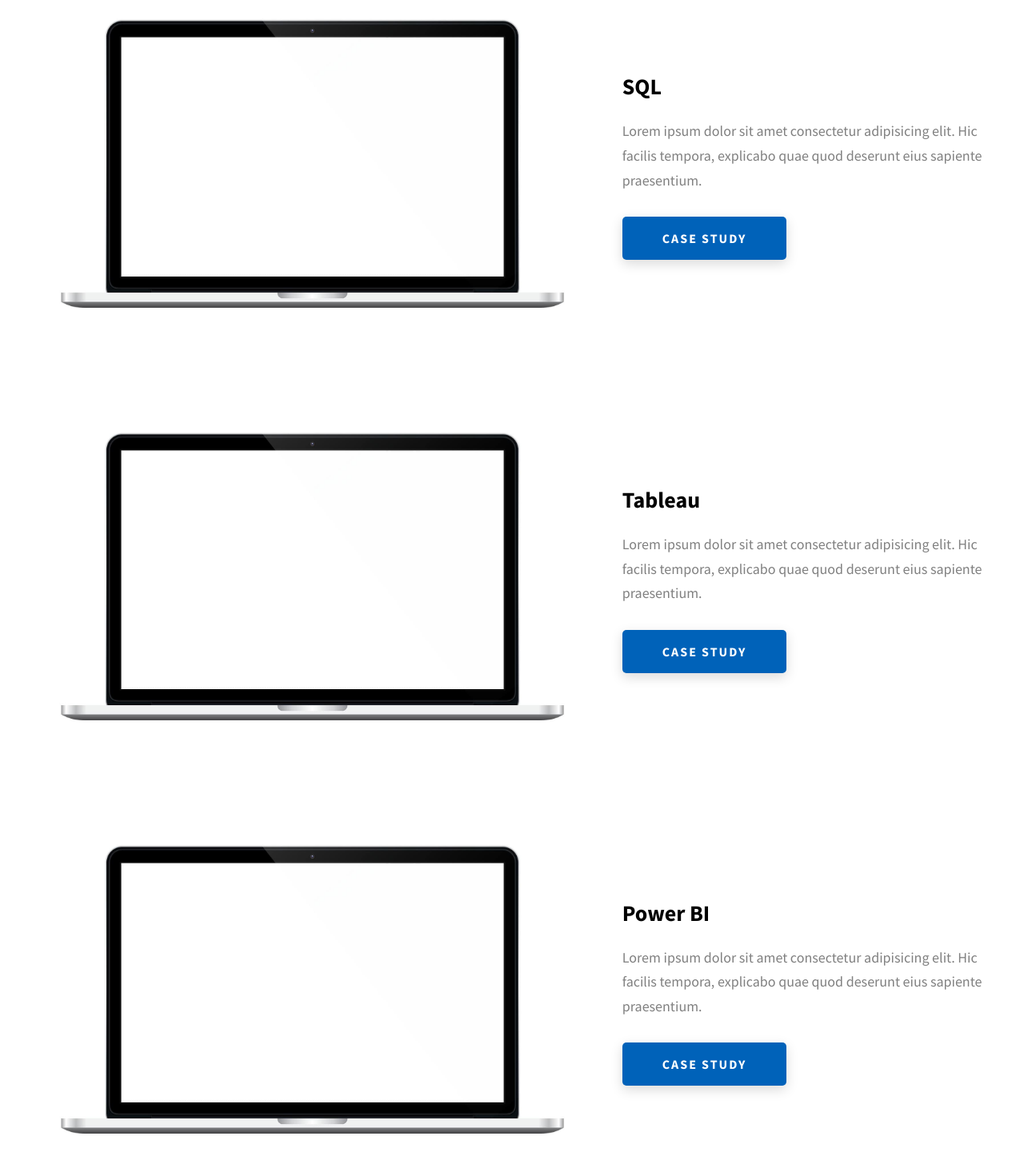
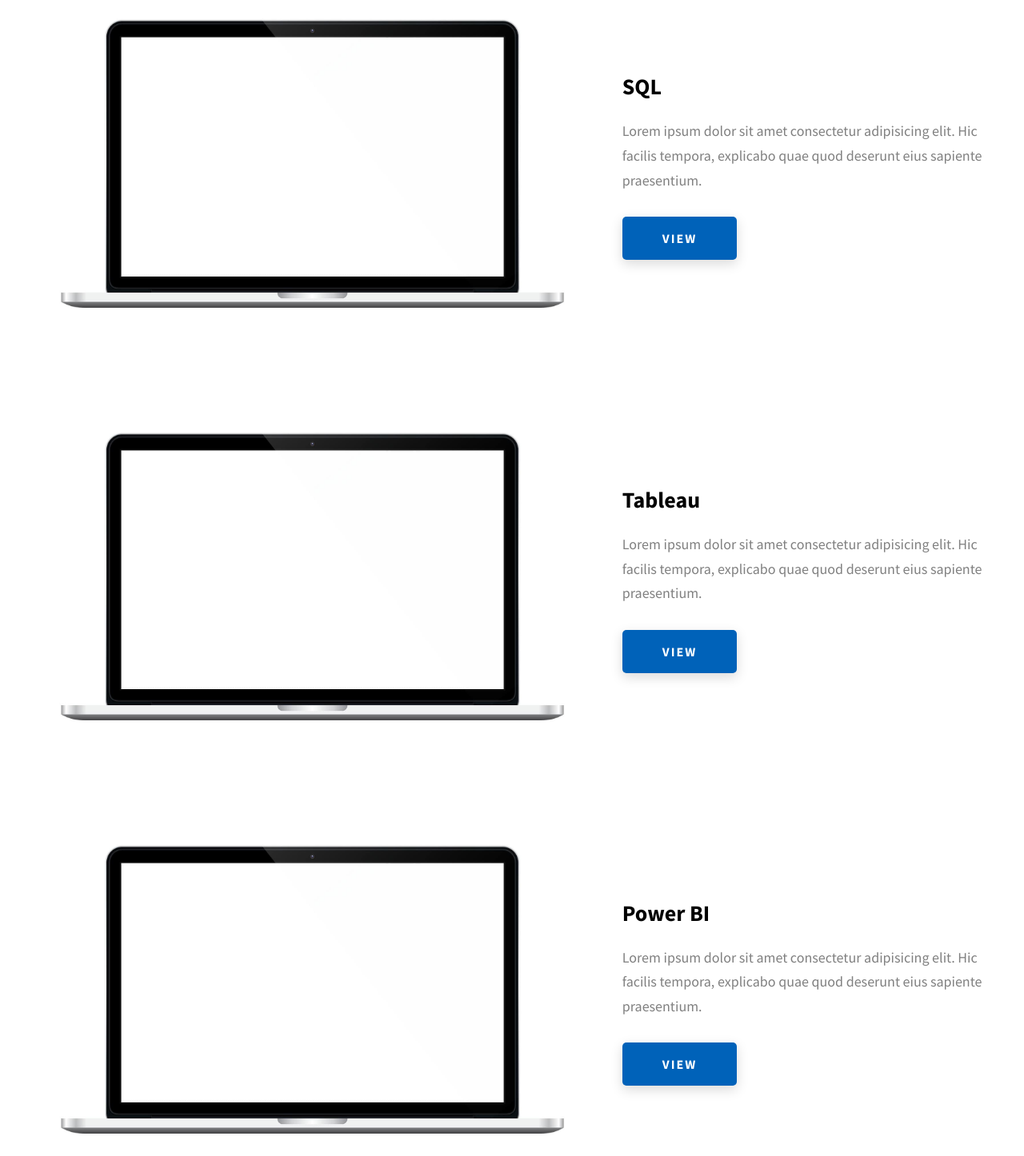
Before and after one commit to hafeezuddin/hafeezuddin.github.io, a website: page index.html in a window 1280 px wide. Shown: the part 1919-3365 px from the top of the page at 80% size. Drawn offline with Linux system fonts and the light colour scheme.

Commit message:
Update to projects section

```diff
--- a/index.html
+++ b/index.html
@@ -193,7 +193,7 @@
                 href="./project-1.html"
                 class="btn btn--med btn--theme dynamicBgClr"
                 target="_blank"
-                >Case Study</a
+                >View</a
               >
             </div>
           </div>
@@ -217,7 +217,7 @@
                 href="./project-2.html"
                 class="btn btn--med btn--theme dynamicBgClr"
                 target="_blank"
-                >Case Study</a
+                >View</a
               >
             </div>
           </div>
@@ -241,7 +241,7 @@
                 href="./project-3.html"
                 class="btn btn--med btn--theme dynamicBgClr"
                 target="_blank"
-                >Case Study</a
+                >View</a
               >
             </div>
           </div>
```
